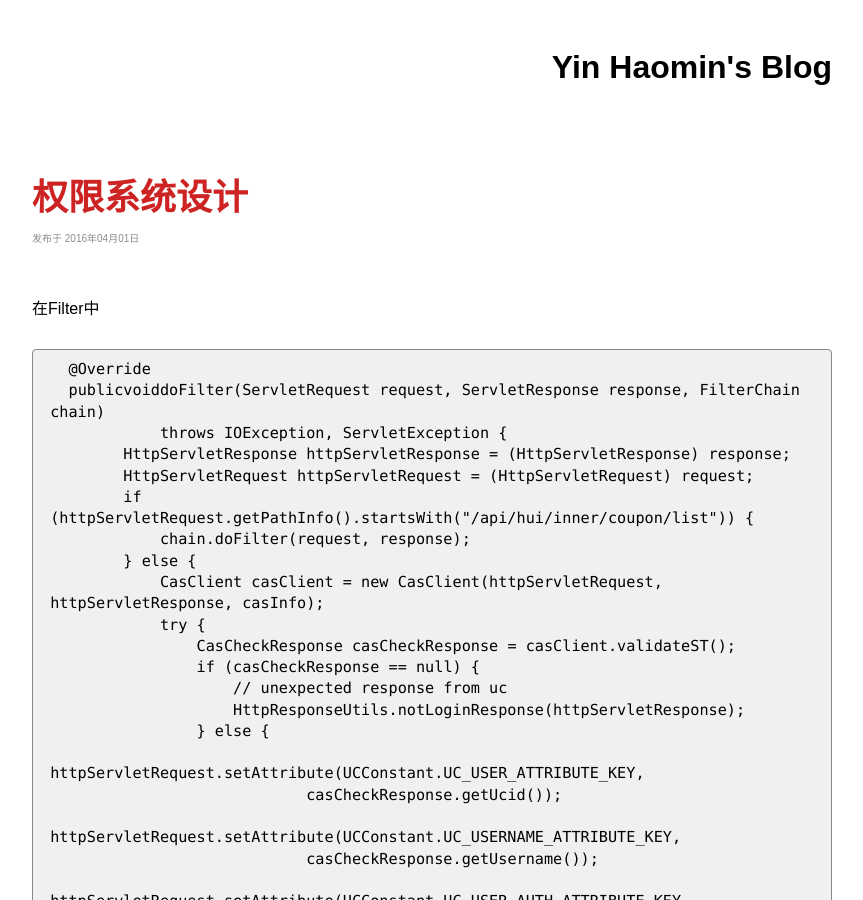
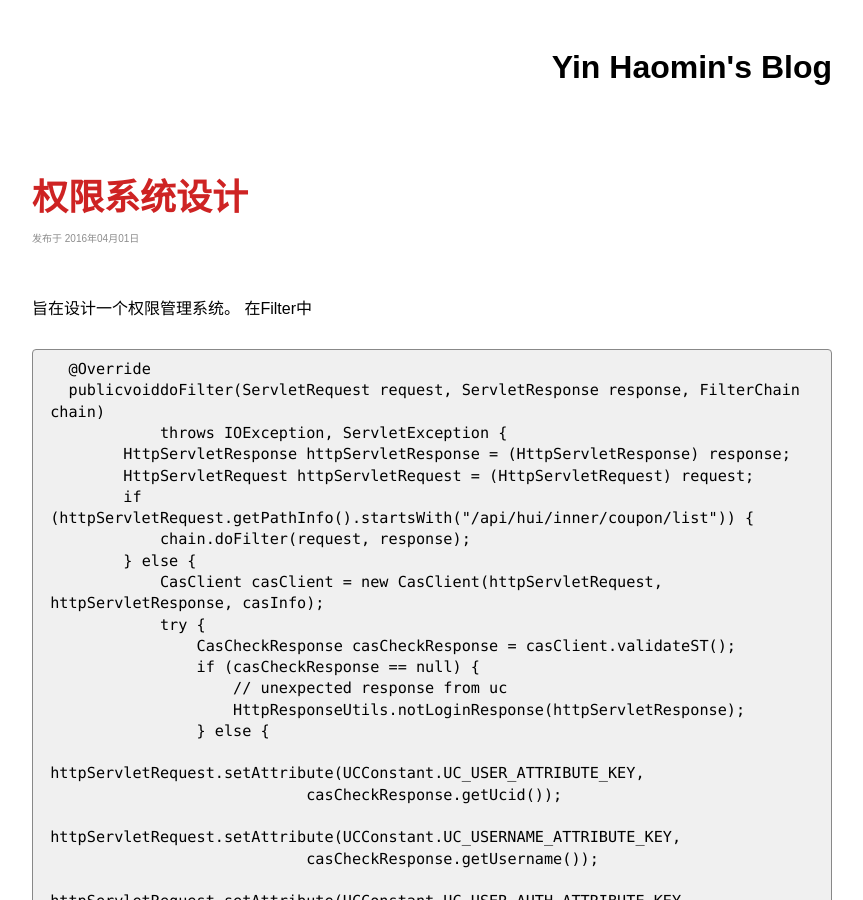
Before and after one commit to yinhaomin/yinhaomin.github.io, a Jekyll site: the page built from _posts/2016-04-01-Authority权限系统设计.md, in a window 1280 px wide and 900 px high. Shown: the whole window, without its empty margins (208-1071 px from the left). Built offline with Jekyll 4.4.1, drawn with Linux system fonts in a browser that asks for light colours; comment, search, counter and statistics services are not loaded.

Commit message:
Update 2016-04-01-Authority权限系统设计.md

````diff
--- a/_posts/2016-04-01-Authority权限系统设计.md
+++ b/_posts/2016-04-01-Authority权限系统设计.md
@@ -5,6 +5,7 @@ comments: true
 keywords: 权限,权限系统,系统设计
 ---
 
+旨在设计一个权限管理系统。
 在Filter中
 
 ```
````
